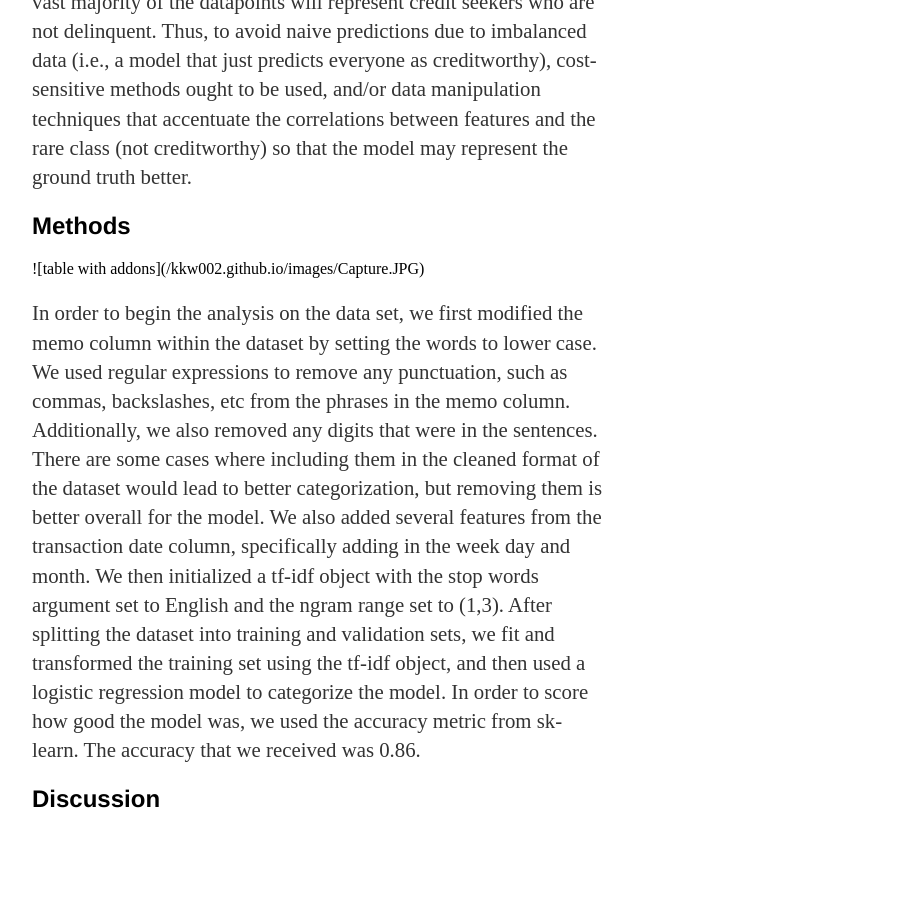
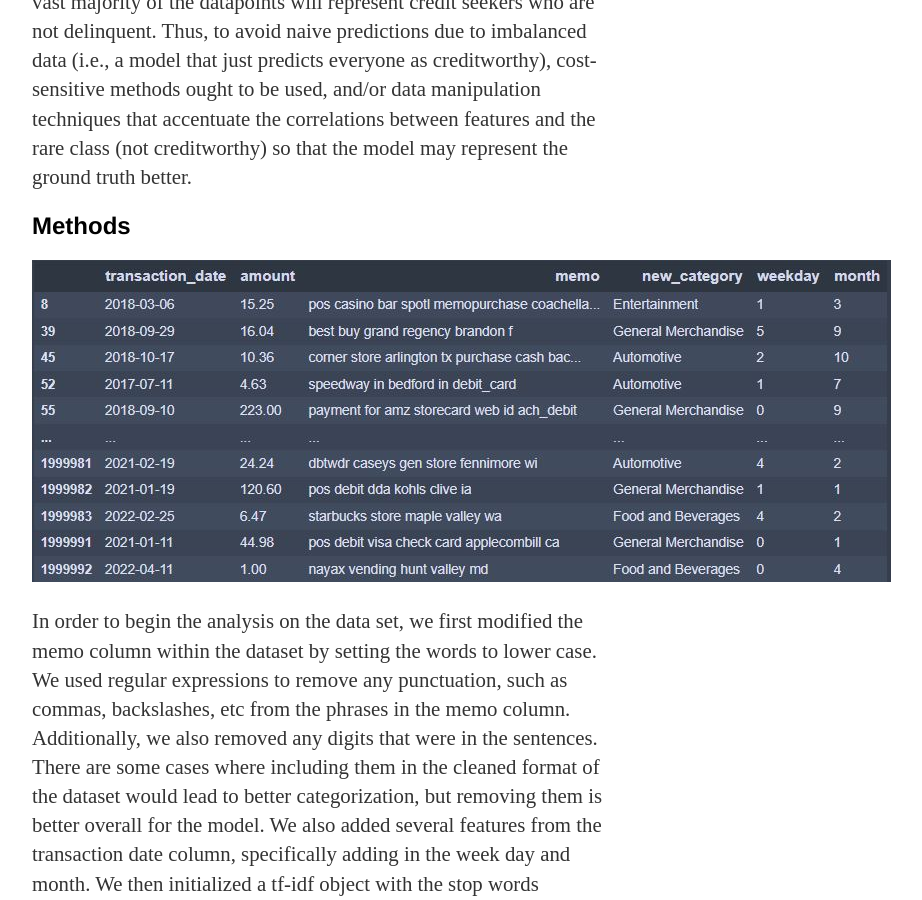
Before and after one commit to kkw002/kkw002.github.io, a Jekyll site: the page built from index.html, in a window 1280 px wide and 900 px high, scrolled down 1538 px. Shown: the whole window, without its empty margins (320-1242 px from the left). Built offline with Jekyll 4.4.1, drawn with Linux system fonts in a browser that asks for light colours; before the commit the page ends 2406 px from its top, so only the background shows below that.

Commit message:
Update default.html

```diff
--- a/_layouts/default.html
+++ b/_layouts/default.html
@@ -31,7 +31,7 @@
 		</div>
 		<div class="methods">
 			<h2>Methods</h2>
-			![table with addons](/kkw002.github.io/images/Capture.JPG)
+			<img class='image' src='/images/Capture.JPG'>
 			<p>In order to begin the analysis on the data set, we first modified the memo column within the dataset by setting the words to lower case. We used regular expressions to remove any punctuation, such as commas, backslashes, etc from the phrases in the memo column. Additionally, we also removed any digits that were in the sentences. There are some cases where including them in the cleaned format of the dataset would lead to better categorization, but removing them is better overall for the model. We also added several features from the transaction date column, specifically adding in the week day and month. We then initialized a tf-idf object with the stop words argument set to English and the ngram range set to (1,3).  After splitting the dataset into training and validation sets, we fit and transformed the training set using the tf-idf object, and then used a logistic regression model to categorize the model. In order to score how good the model was, we used the accuracy metric from sk-learn. The accuracy that we received was 0.86. </p>
 		</div>
 		<div class="discussion">
```
